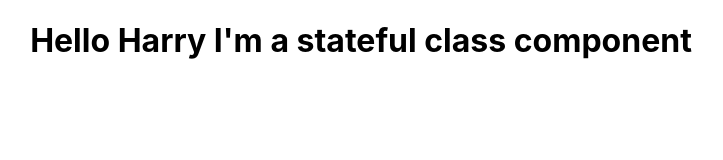
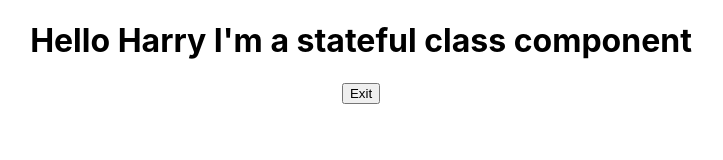
Before and after one commit to HarryRHayden/gitpod-react, a React (Create React App) app in the folder my-app/: page / in a window 1280 px wide. Shown: the top 160 px of the page, without its empty margins (279-1002 px from the left). Built offline with nearby package versions, Linux system fonts and the light colour scheme.

Commit message:
update console log via callback

```diff
--- a/my-app/src/components/StatefulGreeting.js
+++ b/my-app/src/components/StatefulGreeting.js
@@ -1,8 +1,32 @@
 import React from "react";
 
 class StatefulGreeting extends React.Component {
+
+    constructor(props) {
+        super(props);
+        this.state = {
+            introduction: "Hello",
+            buttonText: "Exit",
+        };
+    }
+
+    handleClick() {
+        this.setState({
+            introduction: "Goodbye!",
+            buttonText: "Enter",
+        }, () => {
+            console.log(this.state.introduction);
+            console.log(this.state.buttonText);
+        });
+    }
+
     render() {
-        return <h1>Hello {this.props.name} {this.props.greeting}</h1>
+        return (
+            <div>
+                <h1>{this.state.introduction} {this.props.name} {this.props.greeting}</h1>
+                <button onClick={() => this.handleClick()}>{this.state.buttonText}</button>
+            </div>
+        )
     }
 }
 
```
